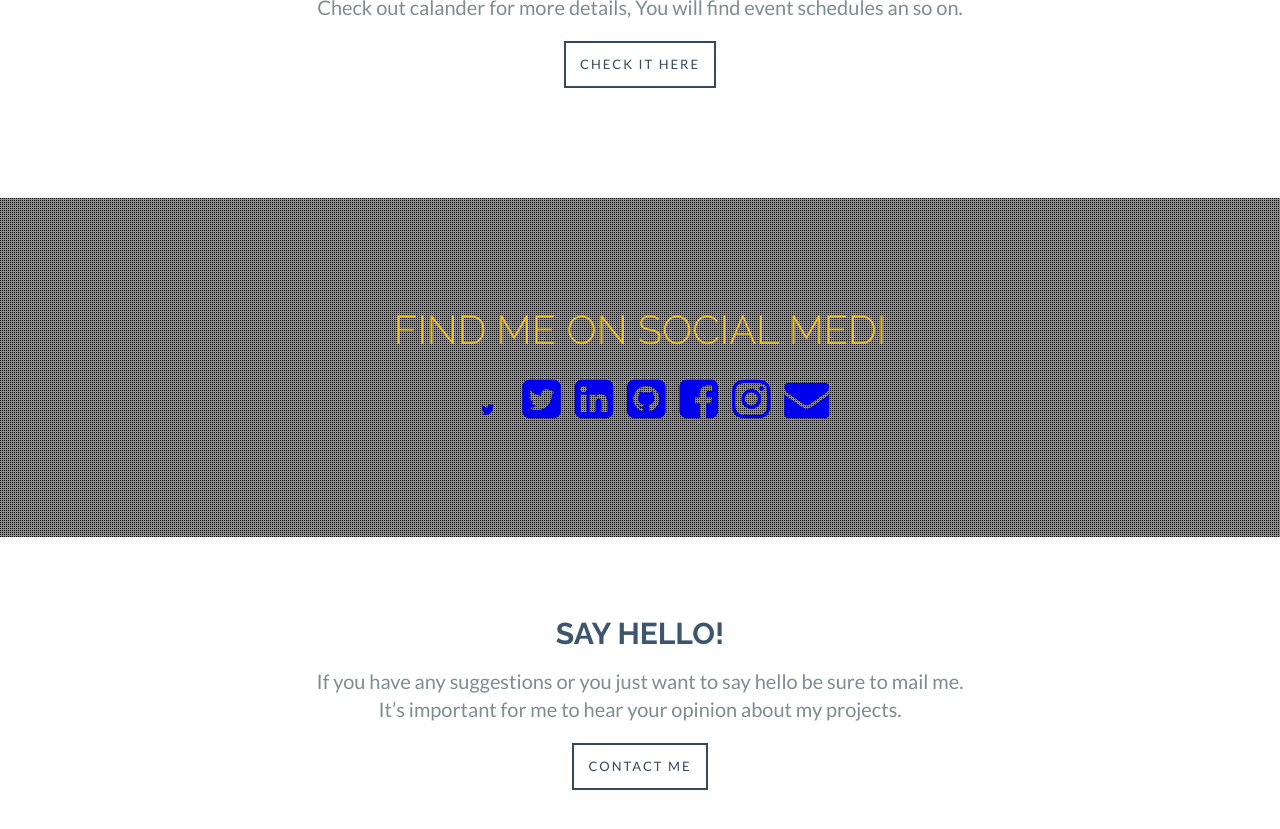
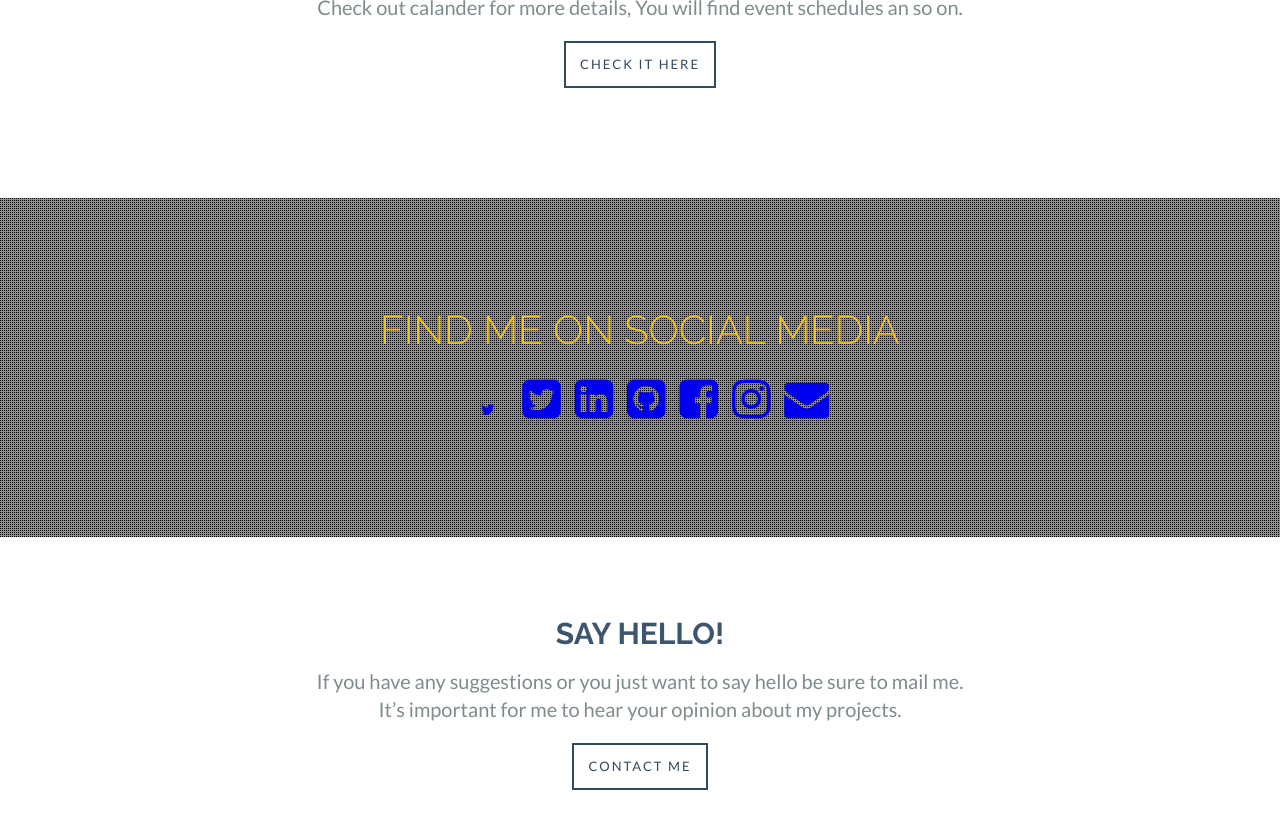
Before and after one commit to ashrafwani/ashrafwani.github.io, a Jekyll site: the page index.html, which Jekyll copies as it is, in a window 1280 px wide and 900 px high, scrolled down 1755 px. Shown: the top 829 px of the window. Built offline with Jekyll 4.4.1, drawn with Linux system fonts in a browser that asks for light colours; nearby versions of some CDN libraries.

Commit message:
Update index.html

```diff
--- a/index.html
+++ b/index.html
@@ -82,7 +82,7 @@ j=d.createElement(s),dl=l!='dataLayer'?'&l='+l:'';j.async=true;j.src=
      <section class="small-background-section">
      <div class="pattern"></div>
                     <div class="small-background-container">
-                        <h2 class="small-background-title"><span>Find me on social medi</span></h2>
+                        <h2 class="small-background-title"><span>Find me on social media</span></h2>
                             <ul class="socials">
                         <li><a href="https://twitter.com/m_ashraf_wani"><i class="fa fa-twitter"></i></a></li>
                         <li><a href="https://facebook.com/aashuvani"><i class="fa a-facebook-square"></i></a></li>
```
